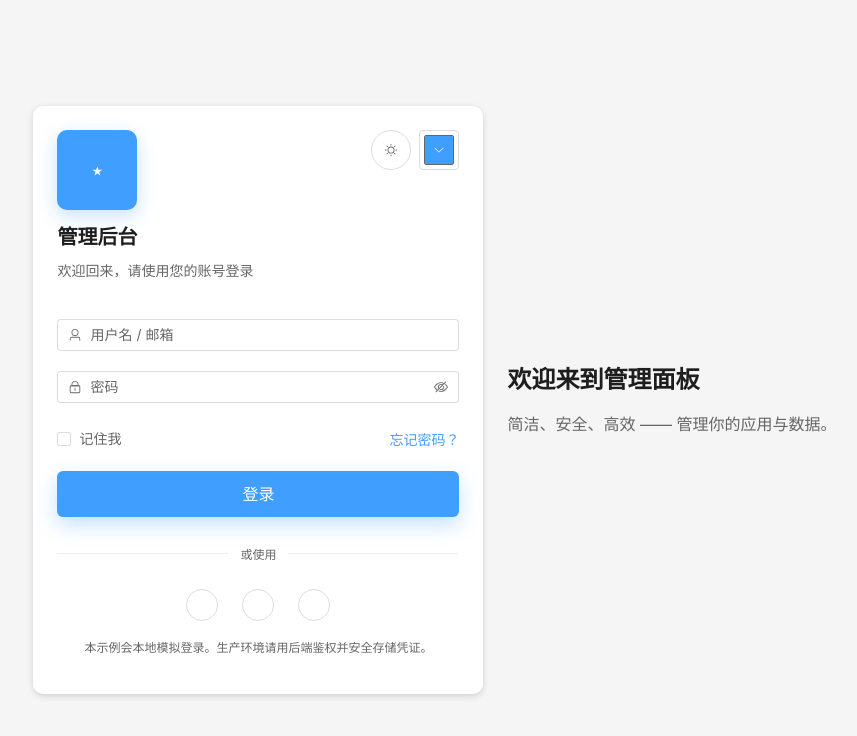
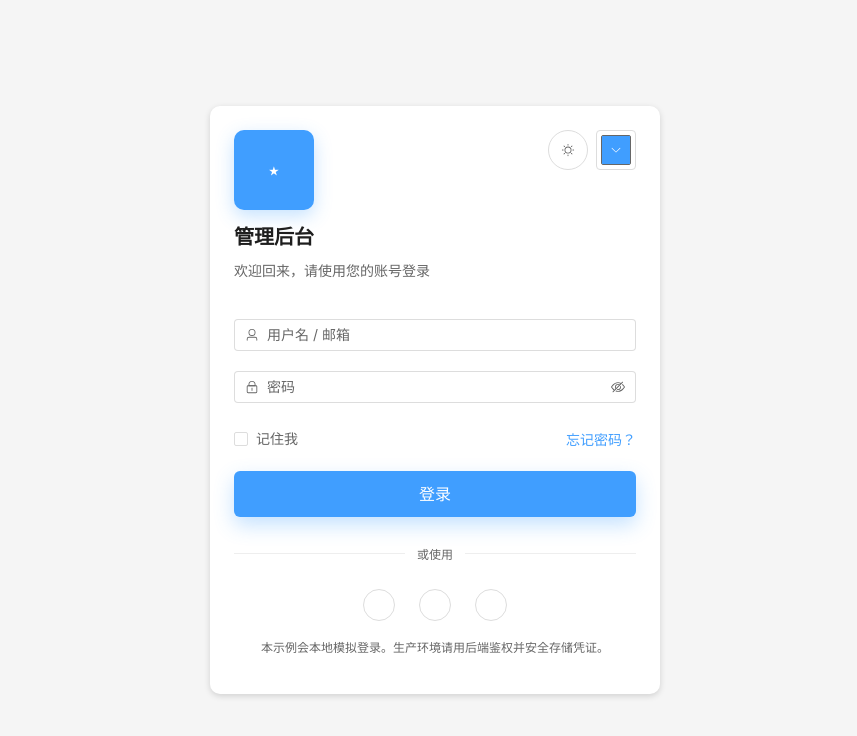
Before and after one commit to huarong290/vue3-vite-admin, a Vue app: page /login in a window 1280 px wide. Shown: the top 736 px of the page, without its empty margins (205-1062 px from the left). Built offline with nearby package versions, Linux system fonts and the light colour scheme.

Commit message:
fix: 注释相关代码

```diff
--- a/src/App.vue
+++ b/src/App.vue
@@ -1,7 +1,6 @@
 <!--src/App.vue-->
 <template>
   <!-- 在根容器上绑定 data-theme -->
-  <div id="app" :data-theme="themeStore.mode">
   <router-view v-slot="{ Component }">
     <transition name="fade" mode="out-in">
       <keep-alive>
@@ -9,7 +8,6 @@
       </keep-alive>
     </transition>
   </router-view>
-  </div>
 </template>
 
 <script setup lang="ts">
--- a/src/views/login/LoginPage.vue
+++ b/src/views/login/LoginPage.vue
@@ -98,10 +98,10 @@
     </div>
 
     <!-- 右侧展示板 -->
-    <div class="panel" aria-hidden="true">
-      <h2 class="panel-title">欢迎来到管理面板</h2>
-      <p class="panel-desc">简洁、安全、高效 —— 管理你的应用与数据。</p>
-    </div>
+<!--    <div class="panel" aria-hidden="true">-->
+<!--      <h2 class="panel-title">欢迎来到管理面板</h2>-->
+<!--      <p class="panel-desc">简洁、安全、高效 —— 管理你的应用与数据。</p>-->
+<!--    </div>-->
   </div>
 </template>
 
```
